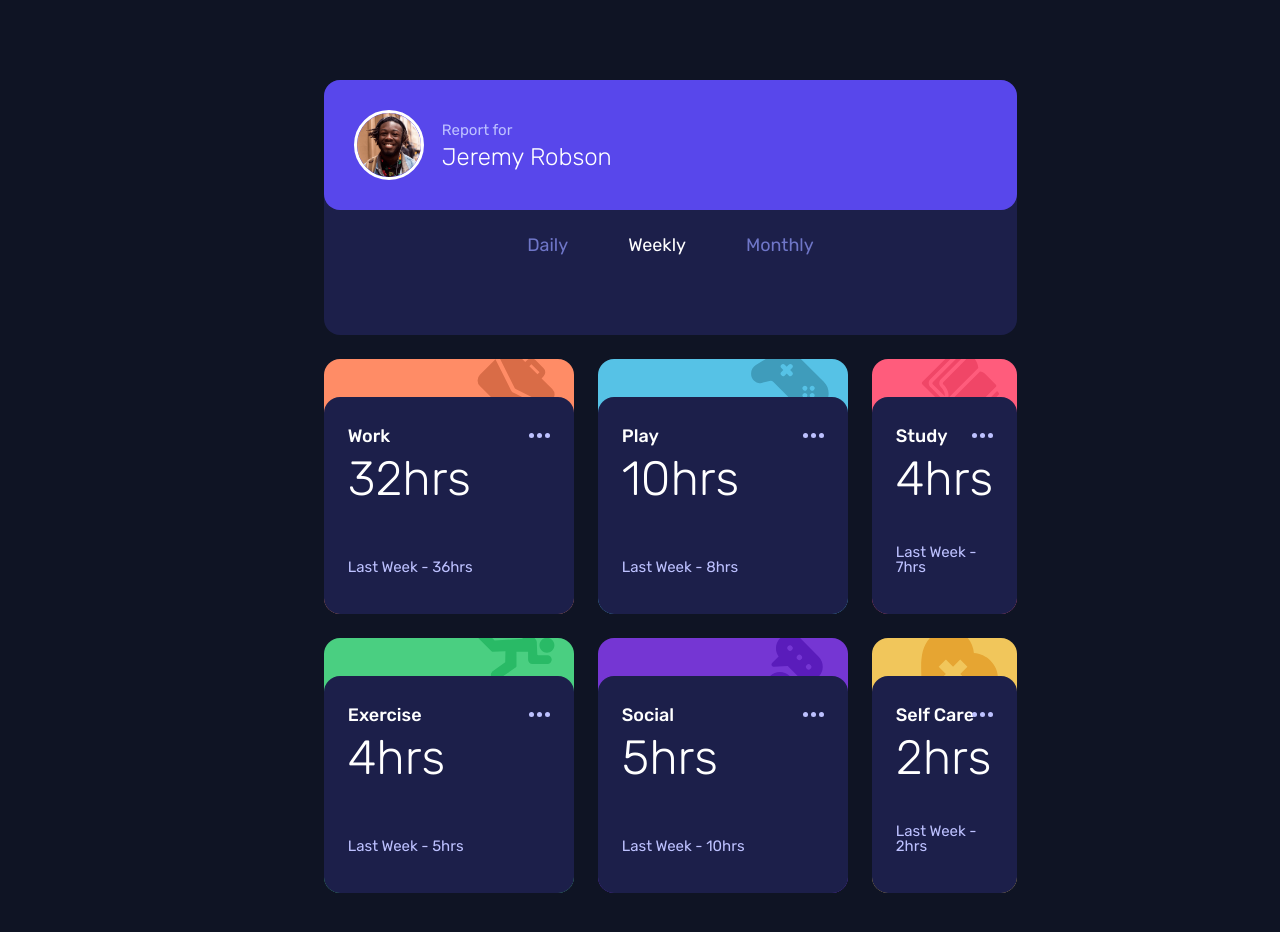
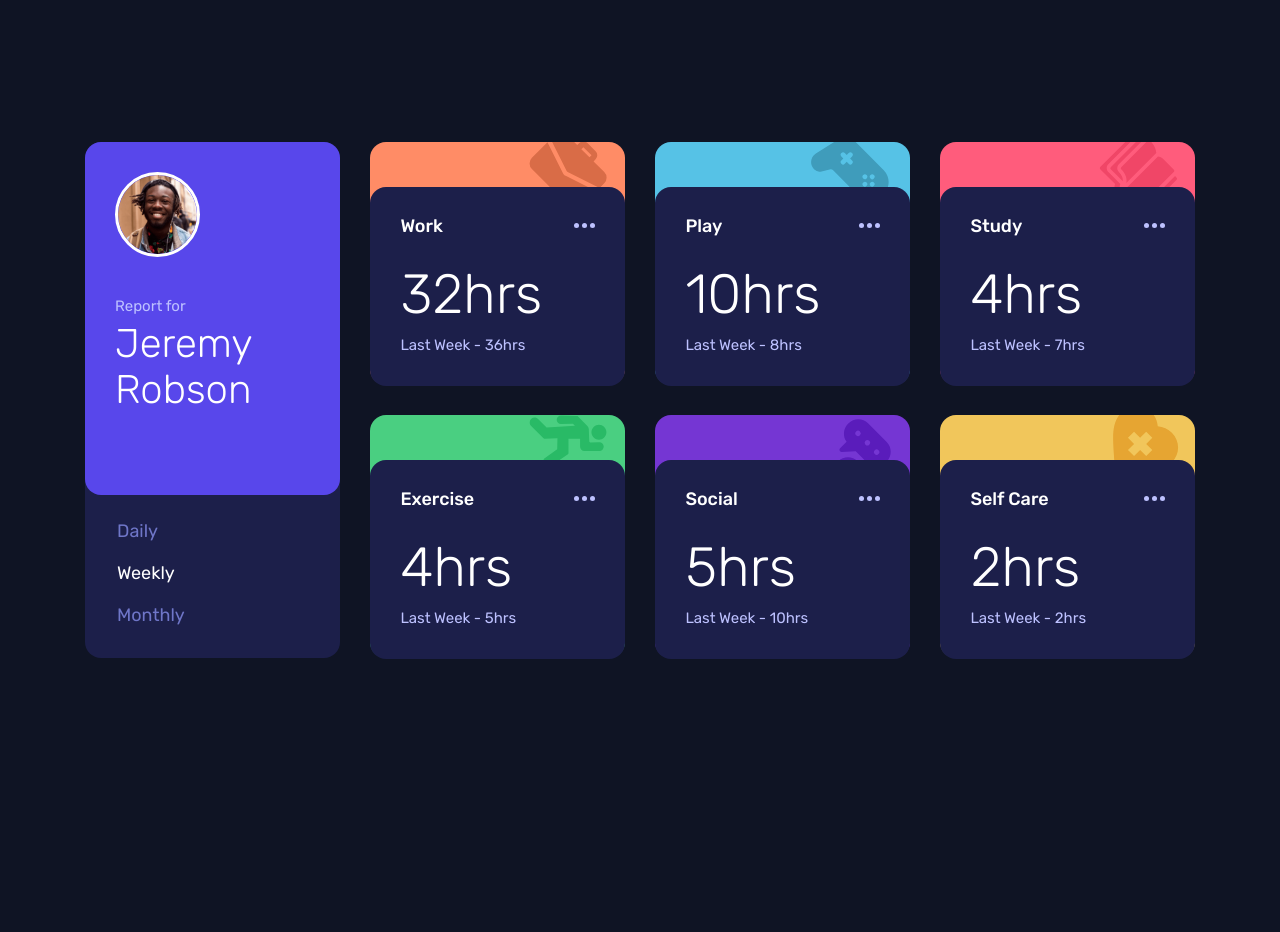
Before and after one commit to CarlosERM/time-tracking, a plain HTML site: page index.html in a window 1280 px wide. After the commit the page ends 800 px from the top, so only its background shows below. Drawn offline with Linux system fonts and the light colour scheme.

Commit message:
finished

```diff
--- a/css/style.css
+++ b/css/style.css
@@ -1,5 +1,5 @@
 .attribution {
-  font-size: 11px;
+  font-size: 0.6875rem;
   text-align: center;
 }
 .attribution a {
@@ -43,7 +43,7 @@ body {
 h2 {
   font-size: 1.125rem;
   font-weight: 500;
-  margin-bottom: 10px;
+  margin-bottom: 0.625rem;
 }
 
 .box {
@@ -130,30 +130,30 @@ section {
 .previous {
   align-self: flex-end;
   color: var(--pale-blue);
-  font-size: 15px;
-  margin-bottom: 9px;
+  font-size: 0.9375rem;
+  margin-bottom: 0.5625rem;
 }
 
 .previous:before {
   content: "";
   position: absolute;
-  width: 5px;
-  height: 5px;
+  width: 0.3125rem;
+  height: 0.3125rem;
   border-radius: 50%;
   background-color: var(--pale-blue);
-  box-shadow: 0px 8px 0px var(--pale-blue), 0px 16px 0px var(--pale-blue);
+  box-shadow: 0px 0.5rem 0px var(--pale-blue), 0px 1rem 0px var(--pale-blue);
   transform: rotate(90deg);
-  top: 36px;
-  right: 24px;
+  top: 2.25rem;
+  right: 1.5rem;
 }
 
 .stupid {
   position: absolute;
-  width: 20px;
-  height: 5px;
+  width: 1.25rem;
+  height: 0.3125rem;
   cursor: pointer;
-  top: 36px;
-  right: 24px;
+  top: 2.25rem;
+  right: 1.5rem;
 }
 
 .work {
@@ -204,34 +204,107 @@ section {
   }
 }
 @media all and (min-width: 62.875rem) {
+  main {
+    grid-column: 1/4;
+  }
   h3 {
     font-size: 3rem;
   }
-  main {
-    grid-column: 1/4;
-  }
+}
+
+@media all and (min-width: 68.75rem) {
   body {
     display: flex;
     justify-content: center;
+    min-height: 100vh;
+  }
+  h1 {
+    font-size: 2.5rem;
+    line-height: 2.9rem;
+    font-weight: 300;
+  }
+  h2 {
+    margin-bottom: 2rem;
+  }
+  h3 {
+    font-size: 3.45rem;
+    margin-bottom: 1rem;
   }
   .box {
-    grid-template-columns: repeat(auto-fit, minmax(15.625rem, 1fr));
-    grid-auto-rows: 15.9375rem;
-    /* max-height: 32.5rem;
-    max-width: 69.4375rem; */
+    margin: 0;
+    grid-template-columns: repeat(4, 15.9375rem);
+    grid-template-rows: 15.1875rem 15.1875rem;
+    grid-template-areas:
+      "profile work     play    study"
+      "profile exercise social  selfcare";
+    align-self: center;
+    gap: 1.875rem;
+  }
+  main {
+    grid-area: profile;
+    grid-column: 1;
+    grid-row: 1/3;
+  }
+  .main__profile {
+    flex-direction: column;
+    justify-content: left;
+    align-items: flex-start;
+    padding-bottom: 5.1rem;
+    gap: 2.5625rem;
+  }
+  .profile__pic {
+    height: 5.3125rem;
+  }
+
+  .profile--list {
+    padding-top: 0.0625rem;
+    flex-direction: column;
+    padding-left: 2rem;
+    gap: 1.5rem;
+  }
+  .previous:before {
+    top: 2.25rem;
+    right: 1.875rem;
+    width: 0.3125rem;
+    height: 0.3125rem;
+  }
+  .stupid {
+    top: 2.25rem;
+    right: 1.875rem;
+    width: 0.3125rem;
+    height: 0.3125rem;
+  }
+  .work {
+    grid-area: work;
+  }
+  .play {
+    grid-area: play;
+    background-position: top -0.3rem right 1.3rem;
+  }
+  .study {
+    grid-area: study;
+    background-position: top -0.5rem right 1.125rem;
+  }
+  .exercise {
+    grid-area: exercise;
+    background-position: top 0rem right 1.125rem;
+  }
+  .social {
+    grid-area: social;
+    background-position: top -0.1rem right 0.8rem;
+  }
+  .selfcare {
+    grid-area: selfcare;
+    background-position: top -0.625rem right 1rem;
+    background-size: 4.1rem;
   }
   .card {
     flex-direction: column;
-    height: 85%;
+    height: 82%;
+    margin-top: 2.8125rem;
+    padding: 1.875rem 1.9rem;
   }
   .previous {
     align-self: flex-start;
   }
 }
-/*
-@media all and (min-width: 69.875rem) {
-  main {
-    grid-row: 1/4;
-    grid-column: 1;
-  }
-} */
```
